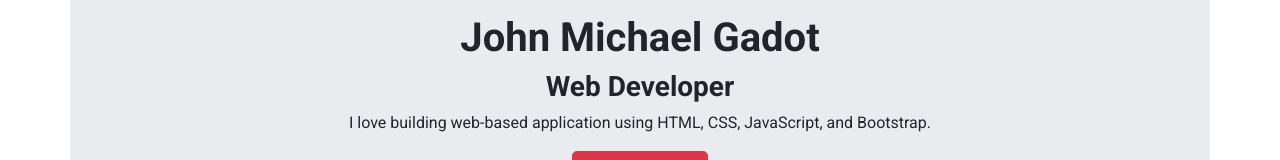
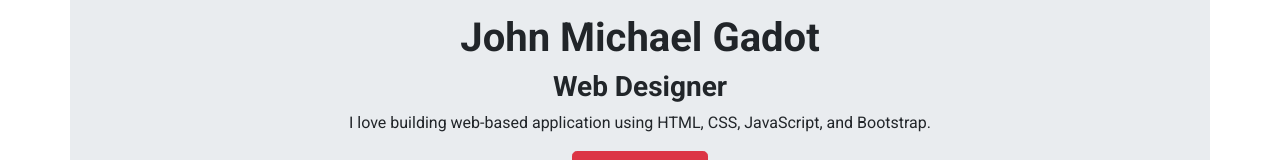
Before and after one commit to jmgdev01/wst-portfolio, a plain HTML site: page index.html in a window 1280 px wide. Shown: the part 336-496 px from the top of the page. Drawn offline with nearby package versions, Linux system fonts and the light colour scheme.

Commit message:
Updated the role

```diff
--- a/index.html
+++ b/index.html
@@ -54,7 +54,7 @@
 
 			  	<br>
 				<h1><b>John Michael Gadot</b></h1>
-				<h3><b>Web Developer</b></h3>
+				<h3><b>Web Designer</b></h3>
 				<p>I love building web-based application using HTML, CSS, JavaScript, and Bootstrap.</p>
 
 			  <a class="btn btn-danger btn-lg" href="#" role="button">Learn more</a>
```
